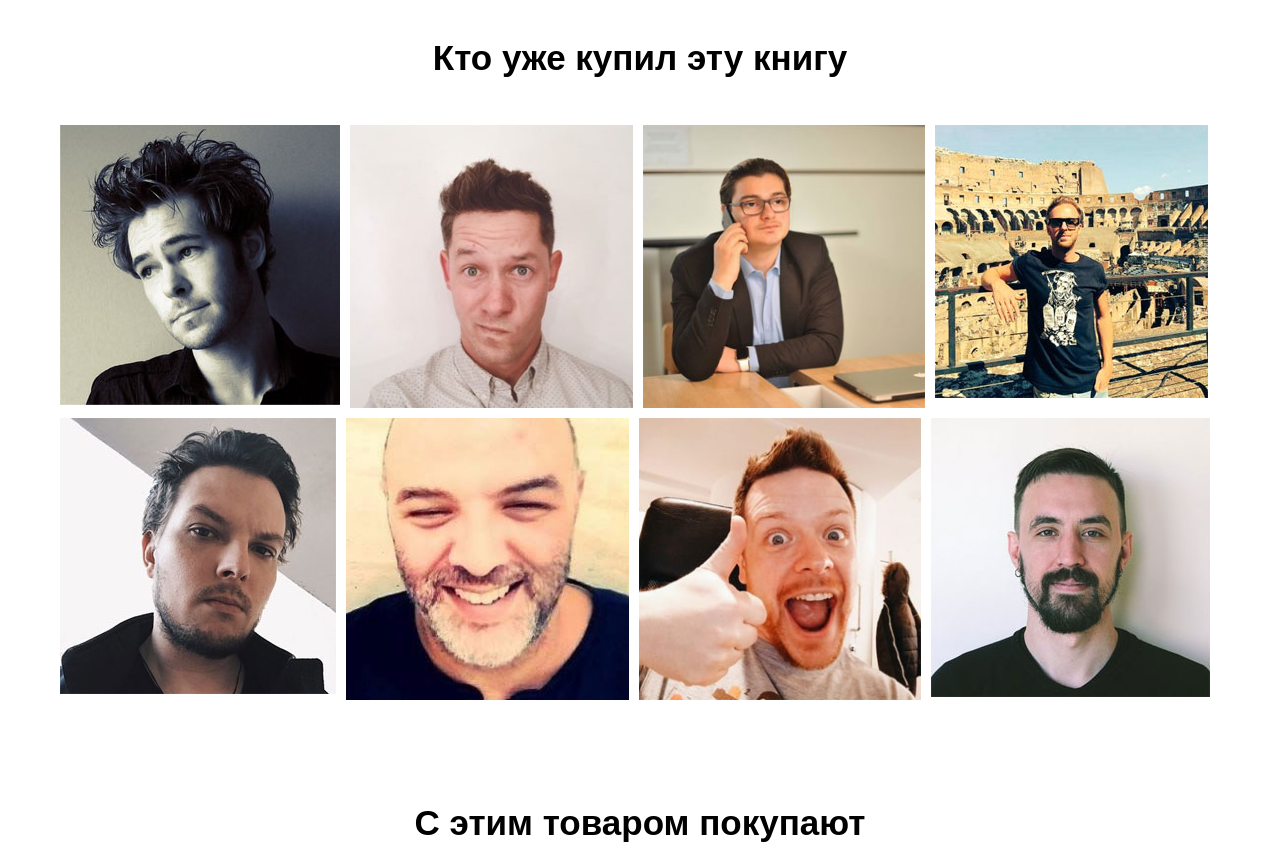
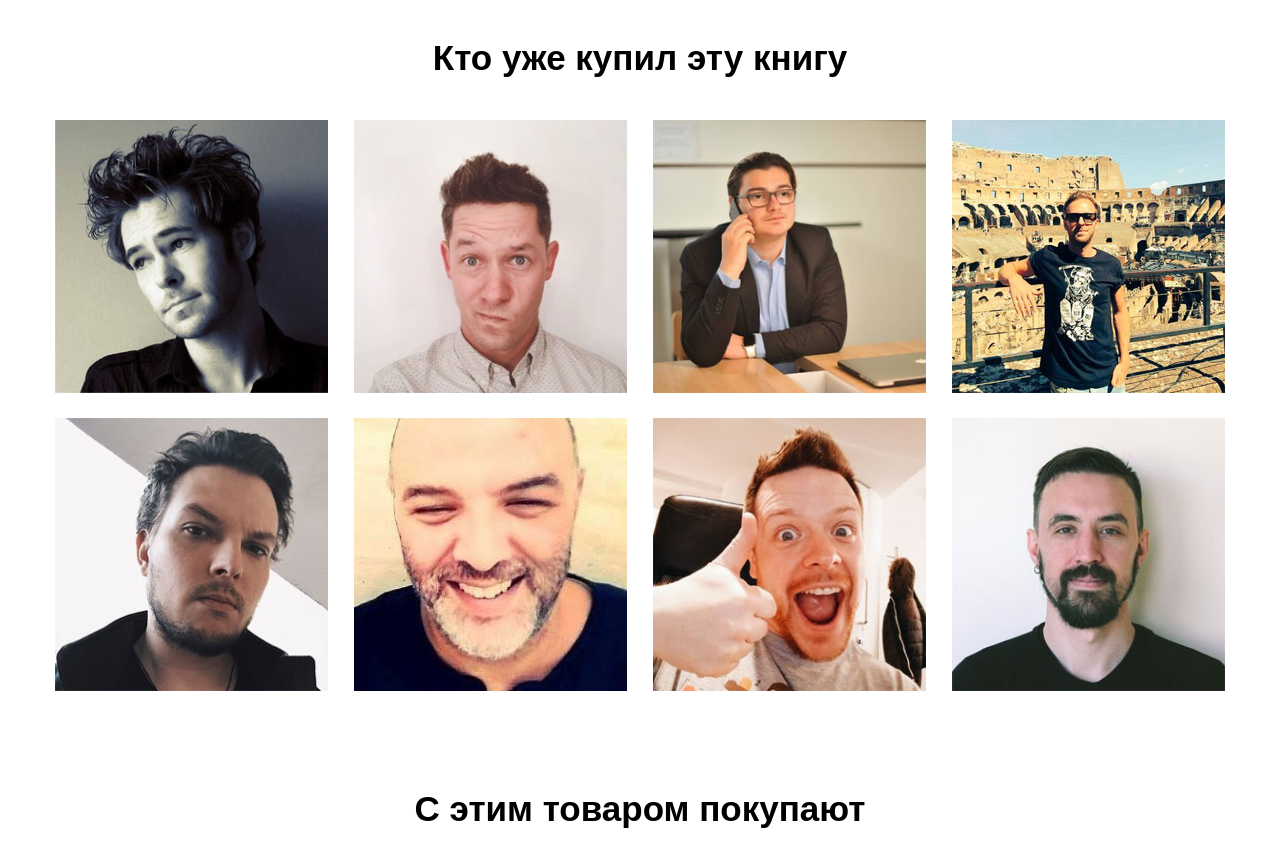
Before and after one commit to nvs163/book_about_queen, a plain HTML site: page src/index.html in a window 1280 px wide. Shown: the part 1140-2008 px from the top of the page. Drawn offline with Linux system fonts and the light colour scheme.

Commit message:
refactor: change style in else block

```diff
--- a/src/css/style.css
+++ b/src/css/style.css
@@ -245,14 +245,22 @@ body {
    background: #ffffff;
 }
 
+.gallery .wrap {
+   display: flex;
+   justify-content: space-between;
+   align-items: center;
+   flex-wrap: wrap;
+   gap: 25px;
+}
+
 .block-gallery {
-   display: inline-block;
-   max-width: 25%;
-   padding: 5px;
+   height: 273px;
+   flex: 0 1 273px;
 }
 
 .block-gallery img {
    max-width: 100%;
+   object-fit: cover;
 }
 
 .what-else .wrap {
```
